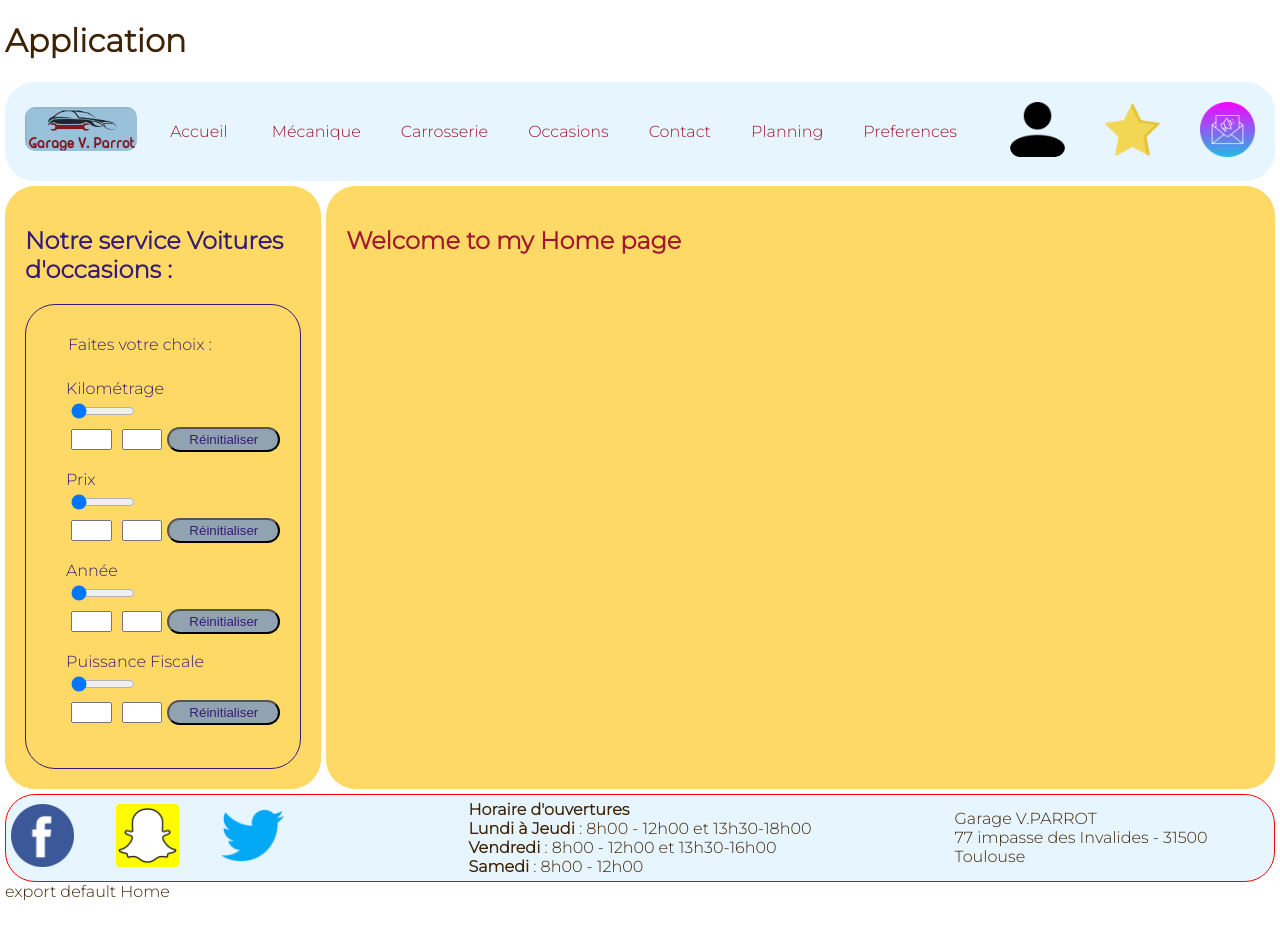
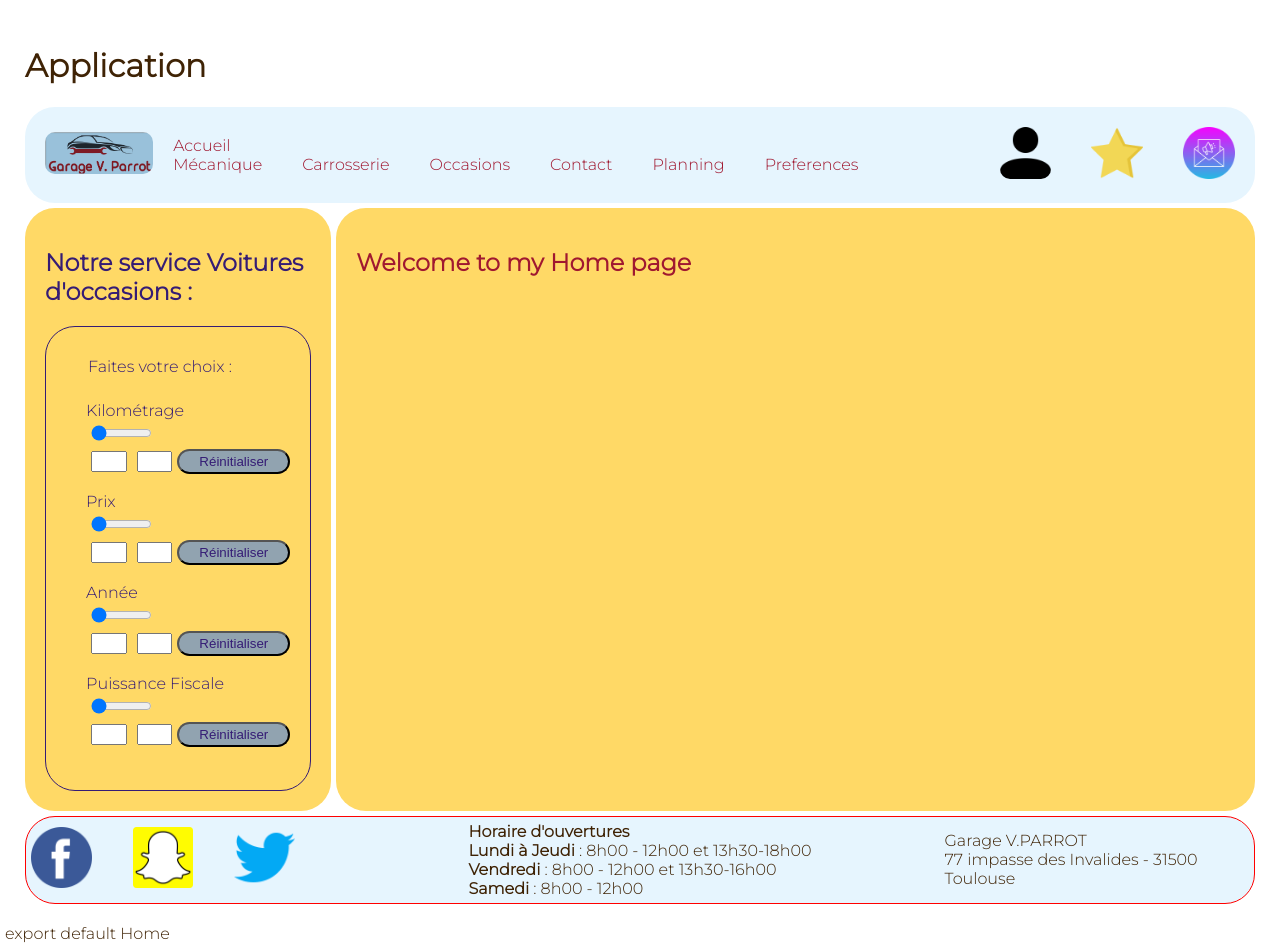
Before and after one commit to Mastertaar/ECF-Garage-V-Parrot, a React (Create React App) app: page / in a window 1280 px wide. Before the commit the page ends 906 px from the top, so only its background shows below. Built offline with nearby package versions, Linux system fonts and the light colour scheme.

Commit message:
added wrapper in App.css

```diff
--- a/src/App.css
+++ b/src/App.css
@@ -1,2 +1,6 @@
 
   @import url('https://fonts.googleapis.com/css2?family=Montserrat:wght@300&display=swap');
+
+  .wrapper {
+    padding: 20px;
+}
```
Also changed, not shown: 1 other file (tests, documents, lock files or other folders).
